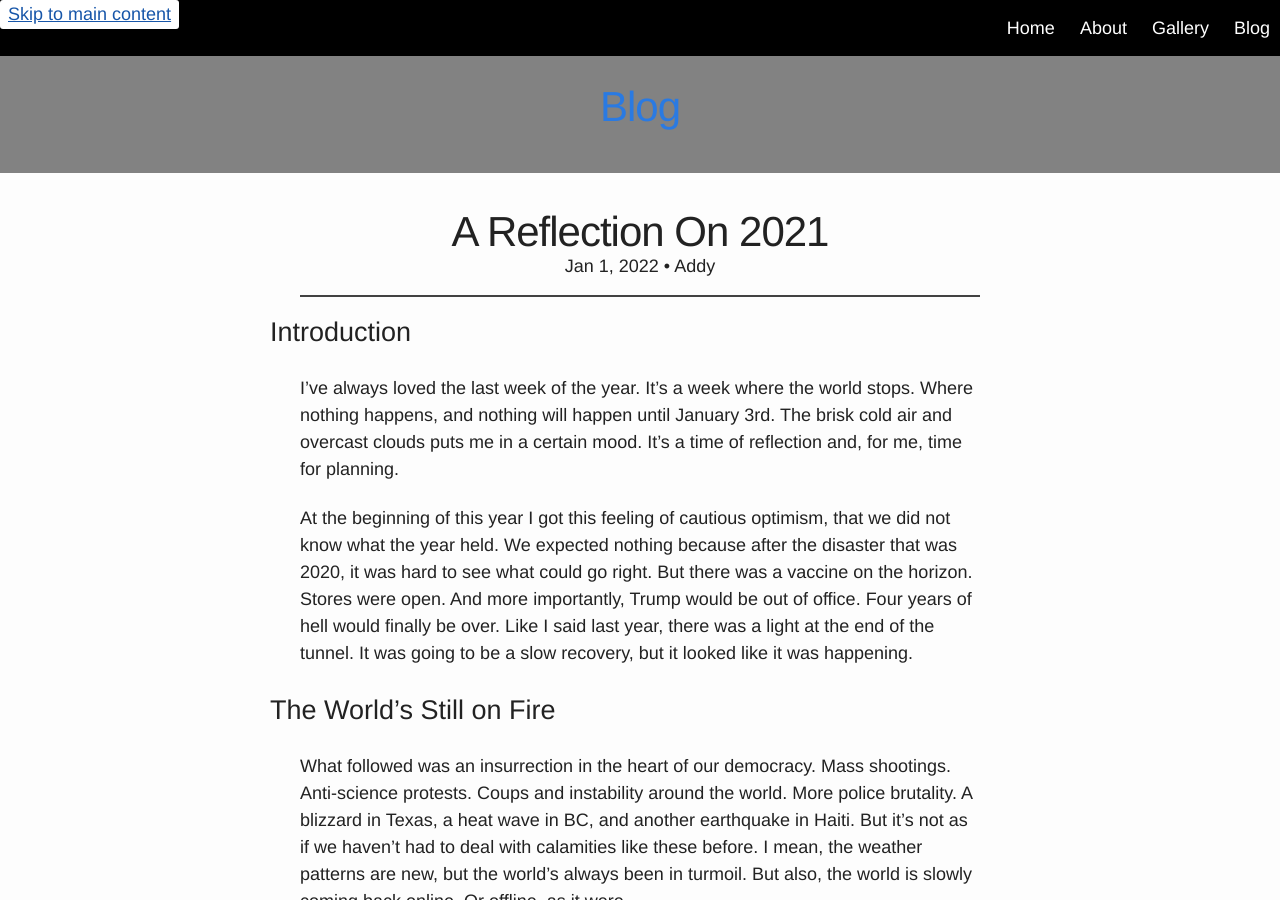
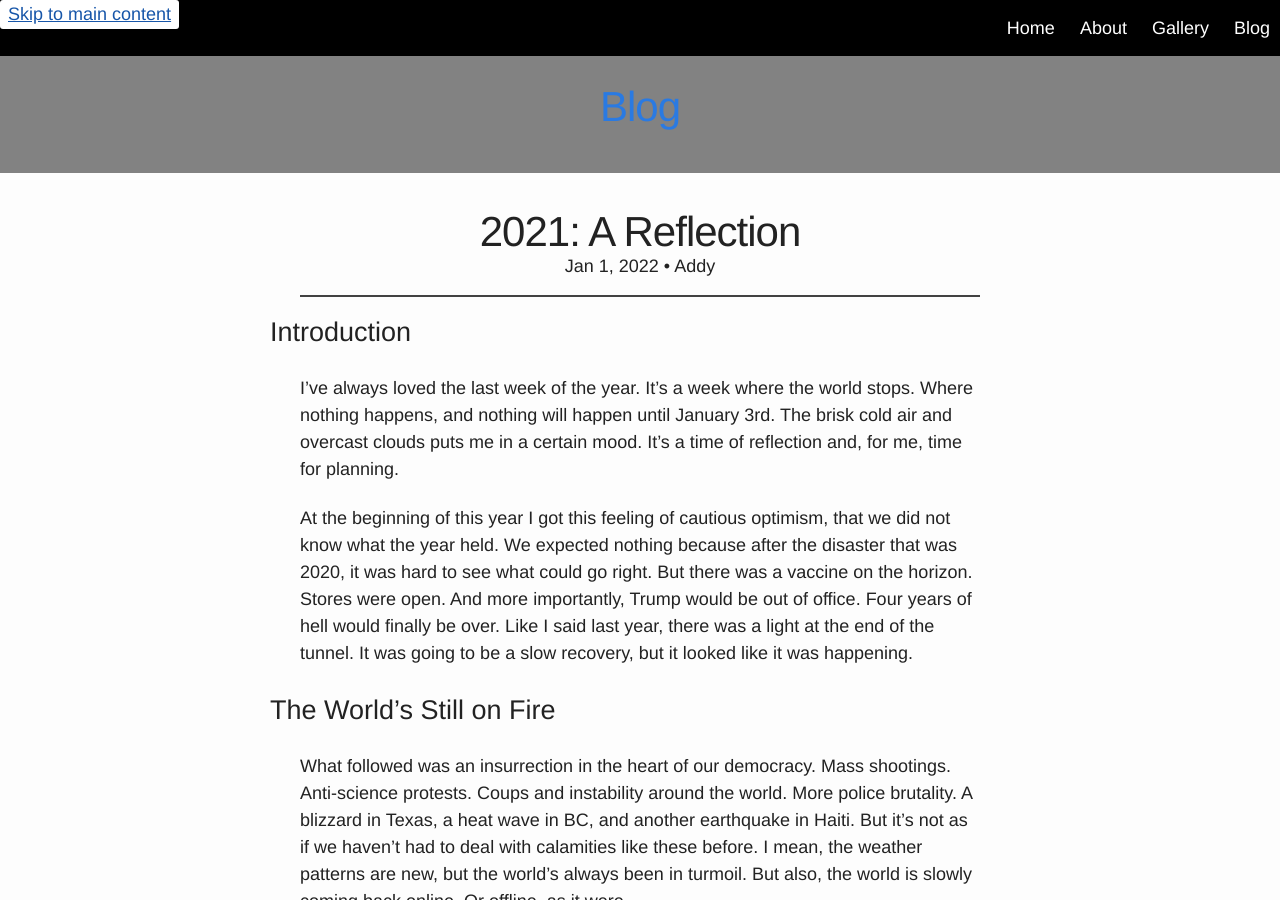
Before and after one commit to ParaPups/parapups.github.io, a Jekyll site: the page built from blog/_posts/2021-12-31-a-reflection-on-2021.markdown, in a window 1280 px wide and 900 px high. Built offline with Jekyll 4.4.1, drawn with Linux system fonts in a browser that asks for light colours; comment, search, counter and statistics services are not loaded; part of the change alters nothing that is shown.

```diff
--- a/blog/_posts/2021-12-31-a-reflection-on-2021.markdown
+++ b/blog/_posts/2021-12-31-a-reflection-on-2021.markdown
@@ -1,4 +1,5 @@
 ---
+title: "2021: A Reflection"
 layout: blog-post
 date: 2021-12-31 20:00 -0700
 author: Addy
```
